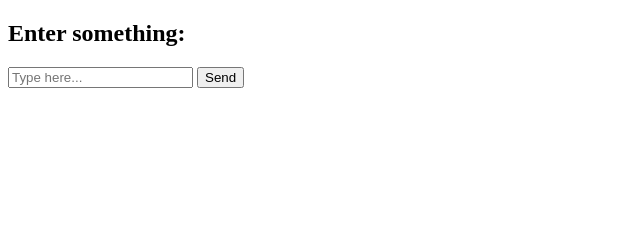
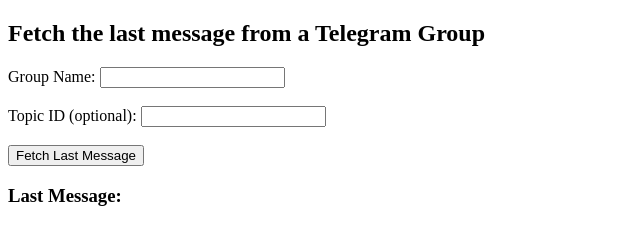
Before and after one commit to tanxar/tobleronious, a website: page public/index.html in a window 1280 px wide. Shown: the whole page, without its empty margins (0-640 px from the left). Drawn offline with Linux system fonts and the light colour scheme.

Commit message:
Update index.html

```diff
--- a/public/index.html
+++ b/public/index.html
@@ -3,12 +3,22 @@
 <head>
     <meta charset="UTF-8">
     <meta name="viewport" content="width=device-width, initial-scale=1.0">
-    <title>Input Logger</title>
+    <title>Telegram Group Message Fetcher</title>
 </head>
 <body>
-    <h2>Enter something:</h2>
-    <input type="text" id="userInput" placeholder="Type here...">
-    <button onclick="sendInput()">Send</button>
+    <h2>Fetch the last message from a Telegram Group</h2>
+    <form id="fetchForm">
+        <label for="groupName">Group Name:</label>
+        <input type="text" id="groupName" name="groupName" required><br><br>
+
+        <label for="topicId">Topic ID (optional):</label>
+        <input type="text" id="topicId" name="topicId"><br><br>
+
+        <button type="submit">Fetch Last Message</button>
+    </form>
+
+    <h3>Last Message:</h3>
+    <pre id="messageOutput"></pre>
 
     <script src="script.js"></script>
 </body>
```
